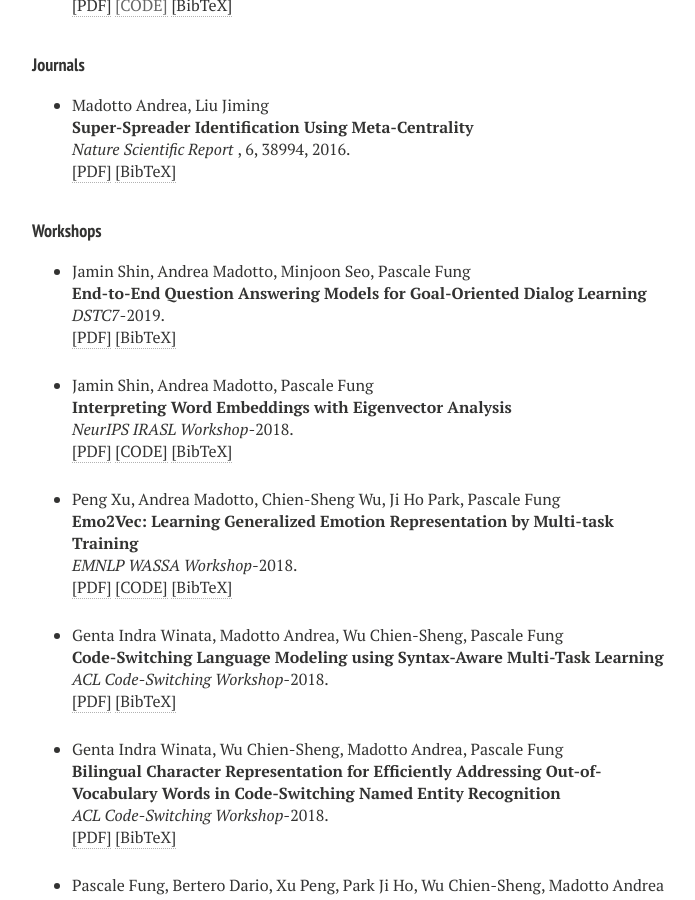
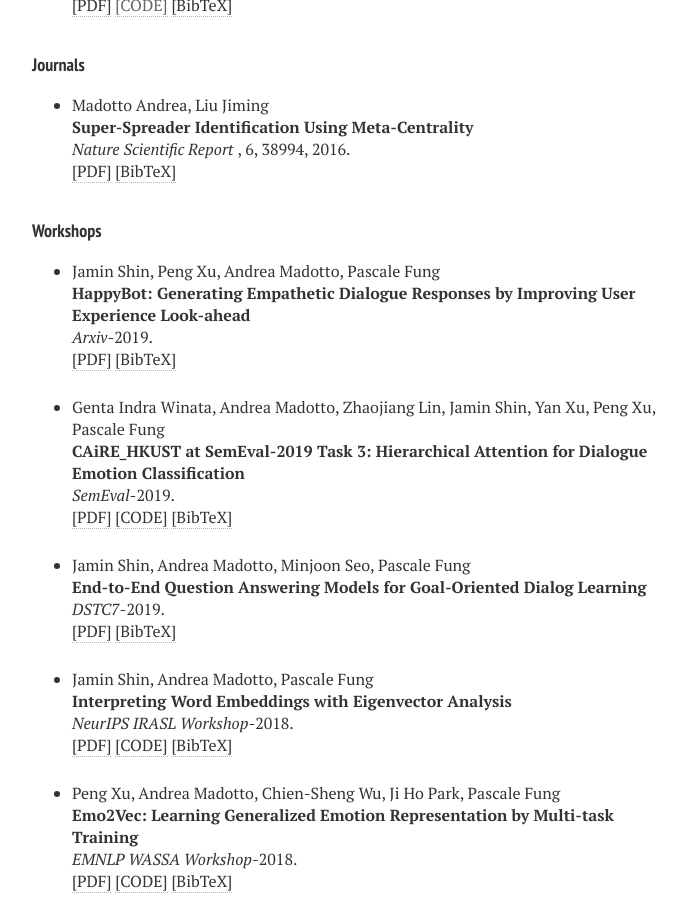
Before and after one commit to andreamad8/OLDWEBSITE, a Jekyll site: the page built from publications.md, in a window 1280 px wide and 900 px high, scrolled down 759 px. Shown: the whole window, without its empty margins (288-983 px from the left). Built offline with Jekyll 4.4.1, drawn with Linux system fonts in a browser that asks for light colours; nearby versions of some CDN libraries.

Commit message:
some updated

```diff
--- a/_layouts/publications.html
+++ b/_layouts/publications.html
@@ -90,26 +90,41 @@
         Madotto Andrea, Zhaojiang Lin, Chien-Sheng Wu, Pascale Fung<br><b>Personalizing Dialogue Agents via Meta-Learning</b><br>
         <i>Short Paper ACL 2019 </i>
         <br />
-    <a href="https://arxiv.org/abs/1905.10033" target="_blank">[PDF]</a> <a href="https://github.com/HLTCHKUST/PAML"  target="_blank">[CODE]</a>
-    <a href="javascript:toggleBibtex('None')">[BibTeX]</a>
+        <a href="https://arxiv.org/abs/1905.10033" target="_blank">[PDF]</a>
+        <a href="https://github.com/HLTCHKUST/PAML"  target="_blank">[CODE]</a>
+        <a href="javascript:toggleBibtex('lin2019personalizing')">[BibTeX]</a>
         </p>
-    <div id="bib_None" class="bibtex noshow">
+        <div id="bib_lin2019personalizing" class="bibtex noshow">
         <pre>
+@InProceedings{lin2019personalizing,
+  author = " Madotto, Andrea and Lin, Zhaojiang and Wu, Chien-Sheng and Fung, Pascale}",
+  title = 	"Personalizing Dialogue Agents via Meta-Learning",
+  booktitle = 	"Proceedings of the 57th Annual Meeting of the Association for Computational Linguistics (Volume 1: Short Papers)",
+  year = 	"2019",
+  publisher = "Association for Computational Linguistics"
+}
         </pre>
         </div>
         </li>
-
 <!-- Item: ACL2019 -->
 <li ><p>
   Chien-Sheng Wu, Andrea Madotto, Ehsan Hosseini-Asl, Caiming Xiong, Richard Socher, Pascale Fung<br><b>Transferable Multi-Domain State Generator for Task-Oriented Dialogue
     Systems</b><br>
   <i>Long Paper ACL 2019 </i>
   <br />
-  <a href="http://arxiv.org/abs/1905.08743" target="_blank">[PDF]</a> <a href="https://github.com/jasonwu0731/trade-dst"  target="_blank">[CODE]</a>
-  <a href="javascript:toggleBibtex('None')">[BibTeX]</a>
+  <a href="http://arxiv.org/abs/1905.08743" target="_blank">[PDF]</a>
+  <a href="https://github.com/jasonwu0731/trade-dst"  target="_blank">[CODE]</a>
+  <a href="javascript:toggleBibtex('WuTradeDST2019')">[BibTeX]</a>
   </p>
-  <div id="bib_None" class="bibtex noshow">
+  <div id="bib_WuTradeDST2019" class="bibtex noshow">
   <pre>
+@InProceedings{WuTradeDST2019,
+  author = "Wu, Chien-Sheng and Madotto, Andrea and Hosseini-Asl, Ehsan and Xiong, Caiming and Socher, Richard and Fung, Pascale",
+  title = 	"Transferable Multi-Domain State Generator for Task-Oriented Dialogue Systems",
+  booktitle = 	"Proceedings of the 57th Annual Meeting of the Association for Computational Linguistics (Volume 1: Long Papers)",
+  year = 	"2019",
+  publisher = "Association for Computational Linguistics"
+}
   </pre>
   </div>
   </li>
@@ -209,6 +224,64 @@
 <ul class="biblist">
 
 
+
+  <li><p>
+    Jamin Shin, Peng Xu, Andrea Madotto, Pascale Fung
+    <br>
+    <b>HappyBot: Generating Empathetic Dialogue Responses by Improving User Experience Look-ahead</b><br>
+    <i>Arxiv</i>-2019.
+    <br />
+    <a href="https://www.aclweb.org/anthology/S19-2021" target="_blank">[PDF]</a>
+    <!-- <a href="https://github.com/HLTCHKUST/dialogue-emotion"  target="_blank">[CODE]</a> -->
+    <a href="javascript:toggleBibtex('shin2019happybot')">[BibTeX]</a>
+    </p>
+    <div id="bib_shin2019happybot" class="bibtex noshow">
+    <pre>
+      @article{shin2019happybot,
+        title={HappyBot: Generating Empathetic Dialogue Responses by Improving User Experience Look-ahead},
+        author={Shin, Jamin and Xu, Peng and Madotto, Andrea and Fung, Pascale},
+        journal={arXiv preprint arXiv:1906.08487},
+        year={2019}
+      }
+    </pre>
+    </div>
+    </li>
+
+  <li><p>
+    Genta Indra Winata, Andrea Madotto, Zhaojiang Lin, Jamin Shin, Yan Xu, Peng Xu, Pascale Fung
+    <br>
+    <b>CAiRE_HKUST at SemEval-2019 Task 3: Hierarchical Attention for Dialogue Emotion Classification</b><br>
+    <i>SemEval</i>-2019.
+    <br />
+    <a href="https://www.aclweb.org/anthology/S19-2021" target="_blank">[PDF]</a>
+    <a href="https://github.com/HLTCHKUST/dialogue-emotion"  target="_blank">[CODE]</a>
+    <a href="javascript:toggleBibtex('winata-etal-2019-caire')">[BibTeX]</a>
+    </p>
+    <div id="bib_winata-etal-2019-caire" class="bibtex noshow">
+    <pre>
+      @inproceedings{winata-etal-2019-caire,
+        title = "{CA}i{RE}{\_}{HKUST} at {S}em{E}val-2019 Task 3: Hierarchical Attention for Dialogue Emotion Classification",
+        author = "Winata, Genta Indra  and
+          Madotto, Andrea  and
+          Lin, Zhaojiang  and
+          Shin, Jamin  and
+          Xu, Yan  and
+          Xu, Peng  and
+          Fung, Pascale",
+        booktitle = "Proceedings of the 13th International Workshop on Semantic Evaluation",
+        month = jun,
+        year = "2019",
+        address = "Minneapolis, Minnesota, USA",
+        publisher = "Association for Computational Linguistics",
+        url = "https://www.aclweb.org/anthology/S19-2021",
+        pages = "142--147",
+        abstract = "Detecting emotion from dialogue is a challenge that has not yet been extensively surveyed. One could consider the emotion of each dialogue turn to be independent, but in this paper, we introduce a hierarchical approach to classify emotion, hypothesizing that the current emotional state depends on previous latent emotions. We benchmark several feature-based classifiers using pre-trained word and emotion embeddings, state-of-the-art end-to-end neural network models, and Gaussian processes for automatic hyper-parameter search. In our experiments, hierarchical architectures consistently give significant improvements, and our best model achieves a 76.77{\%} F1-score on the test set.",
+    }
+    </pre>
+    </div>
+    </li>
+
+
   <li><p>
     Jamin Shin, Andrea Madotto, Minjoon Seo, Pascale Fung
     <br>
@@ -219,7 +292,7 @@
     <!-- <a href="https://github.com/HLTCHKUST/eigenvector-analysis"  target="_blank">[CODE]</a> -->
     <a href="javascript:toggleBibtex('shin2019end')">[BibTeX]</a>
     </p>
-    <div id="bib_shin2018interpreting" class="bibtex noshow">
+    <div id="bib_shin2019end" class="bibtex noshow">
     <pre>
       @article{shin2019end,
         title={End-to-End Question Answering Models for Goal-Oriented Dialog Learning},
@@ -229,6 +302,7 @@
     </pre>
     </div>
     </li>
+
 <!-- Item: EMO2VEC -->
 <li><p>
   Jamin Shin, Andrea Madotto, Pascale Fung
```
Also changed, not shown: index.md (+4 -1 lines), 2 other files. Lines whose indentation alone changed are shown as unchanged.
